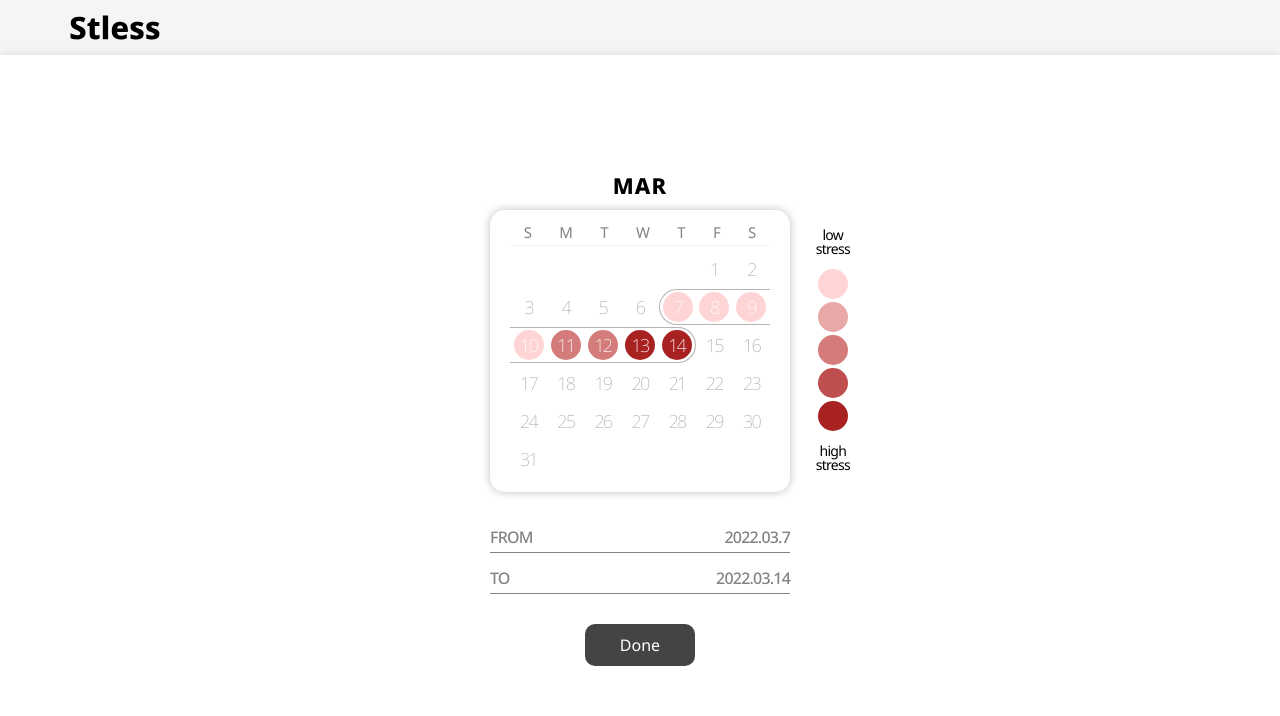
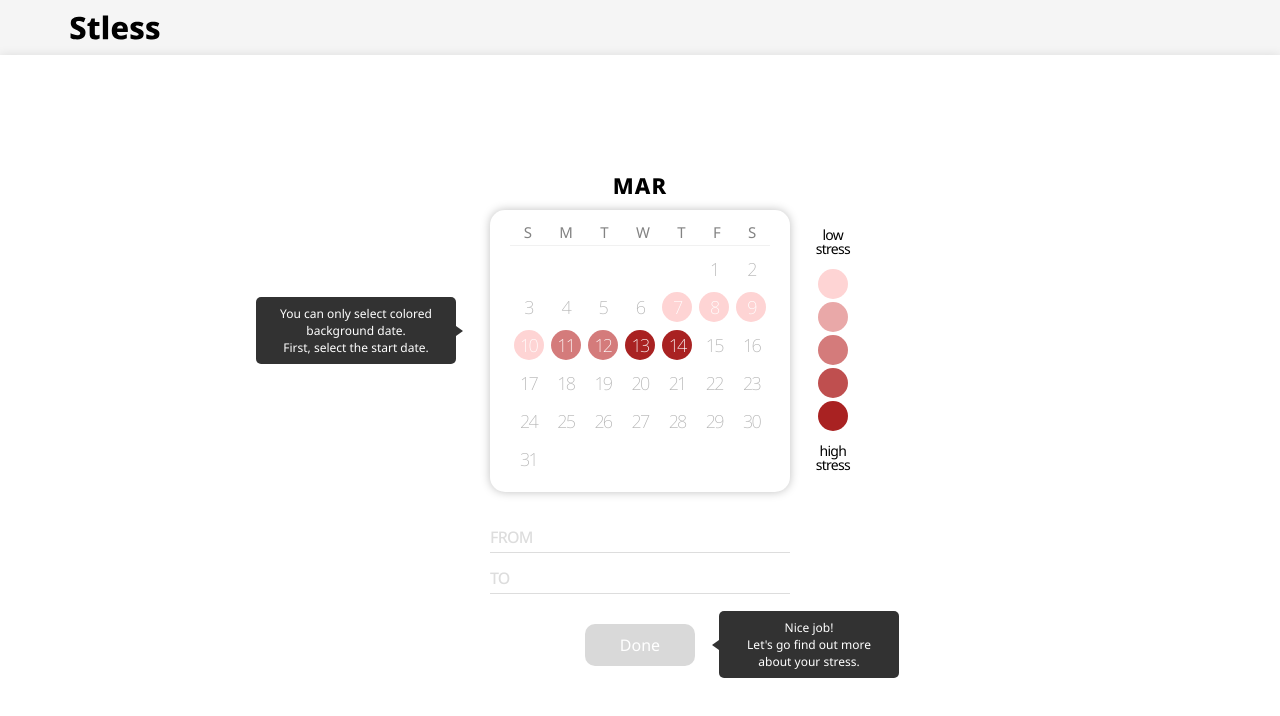
Before and after one commit to Huikyeong/Stless, a React (Create React App) app: page /onboard in a window 1280 px wide. Shown: the top 716 px of the page. Built offline with nearby package versions, Linux system fonts and the light colour scheme.

Commit message:
feat: onboarding page 설명 추가

```diff
--- a/src/pages/Onboarding.tsx
+++ b/src/pages/Onboarding.tsx
@@ -82,6 +82,92 @@ function Onboarding() {
               align-items: center;
             `}
           >
+            {/* step 1 */}
+            {selectedRange.start === undefined && (
+              <div
+                css={css`
+                  position: absolute;
+                  right: 320px;
+                  display: flex;
+                  align-items: center;
+                  opacity: 0.8;
+                `}
+              >
+                <p
+                  css={css`
+                    box-sizing: border-box;
+                    padding: 8px 15px;
+                    border-radius: 5px;
+                    display: flex;
+                    flex-wrap: wrap;
+                    text-align: center;
+                    width: 200px;
+                    background: black;
+                    color: white;
+                    font-weight: 400;
+                    font-size: 12px;
+                  `}
+                >
+                  You can only select colored background date. <br />
+                  First, select the start date.
+                </p>
+                <div
+                  css={css`
+                    position: relative;
+                    width: 0;
+                    height: 0;
+                    border-bottom: 5px solid transparent;
+                    border-top: 5px solid transparent;
+                    border-left: 7px solid black;
+                    border-right: 7px solid transparent;
+                  `}
+                />
+              </div>
+            )}
+            {/* step 2 */}
+            {selectedRange.start !== undefined &&
+              selectedRange.end === undefined && (
+                <div
+                  css={css`
+                    position: absolute;
+                    right: 320px;
+                    top: 200px;
+                    display: flex;
+                    align-items: center;
+                    opacity: 0.8;
+                  `}
+                >
+                  <p
+                    css={css`
+                      box-sizing: border-box;
+                      padding: 8px 15px;
+                      border-radius: 5px;
+                      display: flex;
+                      justify-content: center;
+                      flex-wrap: wrap;
+                      text-align: center;
+                      width: 140px;
+                      background: black;
+                      color: white;
+                      font-weight: 400;
+                      font-size: 12px;
+                    `}
+                  >
+                    Now, select the end date.
+                  </p>
+                  <div
+                    css={css`
+                      position: relative;
+                      width: 0;
+                      height: 0;
+                      border-bottom: 5px solid transparent;
+                      border-top: 5px solid transparent;
+                      border-left: 7px solid black;
+                      border-right: 7px solid transparent;
+                    `}
+                  />
+                </div>
+              )}
             <Calendar />
             <div
               css={css`
@@ -213,6 +299,13 @@ function Onboarding() {
               <p>{selectedRange.end && `2022.03.${selectedRange.end}`}</p>
             </div>
           </div>
+          <div
+            css={css`
+              position: relative;
+              display: flex;
+              align-items: center;
+            `}
+          >
             <button
               type='button'
               css={css`
@@ -248,6 +341,46 @@ function Onboarding() {
             >
               Done
             </button>
+            <div
+              css={css`
+                position: absolute;
+                left: 120px;
+                display: flex;
+                align-items: center;
+                opacity: 0.8;
+              `}
+            >
+              <div
+                css={css`
+                  position: relative;
+                  width: 0;
+                  height: 0;
+                  border-bottom: 5px solid transparent;
+                  border-top: 5px solid transparent;
+                  border-left: 7px solid transparent;
+                  border-right: 7px solid black;
+                `}
+              />
+              <p
+                css={css`
+                  box-sizing: border-box;
+                  padding: 8px 15px;
+                  border-radius: 5px;
+                  display: flex;
+                  flex-wrap: wrap;
+                  text-align: center;
+                  width: 180px;
+                  background: black;
+                  color: white;
+                  font-weight: 400;
+                  font-size: 12px;
+                  white-space: pre-line;
+                `}
+              >
+                {`Nice job!\nLet's go find out more about your stress.`}
+              </p>
+            </div>
+          </div>
         </div>
       </div>
     </div>
--- a/src/recoils/index.tsx
+++ b/src/recoils/index.tsx
@@ -2,5 +2,5 @@ import { atom } from 'recoil';
 
 export const selectedRangeAtom = atom<{ start?: number; end?: number }>({
   key: 'selectedRangeAtom',
-  default: { start: 7, end: 14 },
+  default: { start: undefined, end: undefined },
 });
```
Lines whose indentation alone changed are shown as unchanged.
